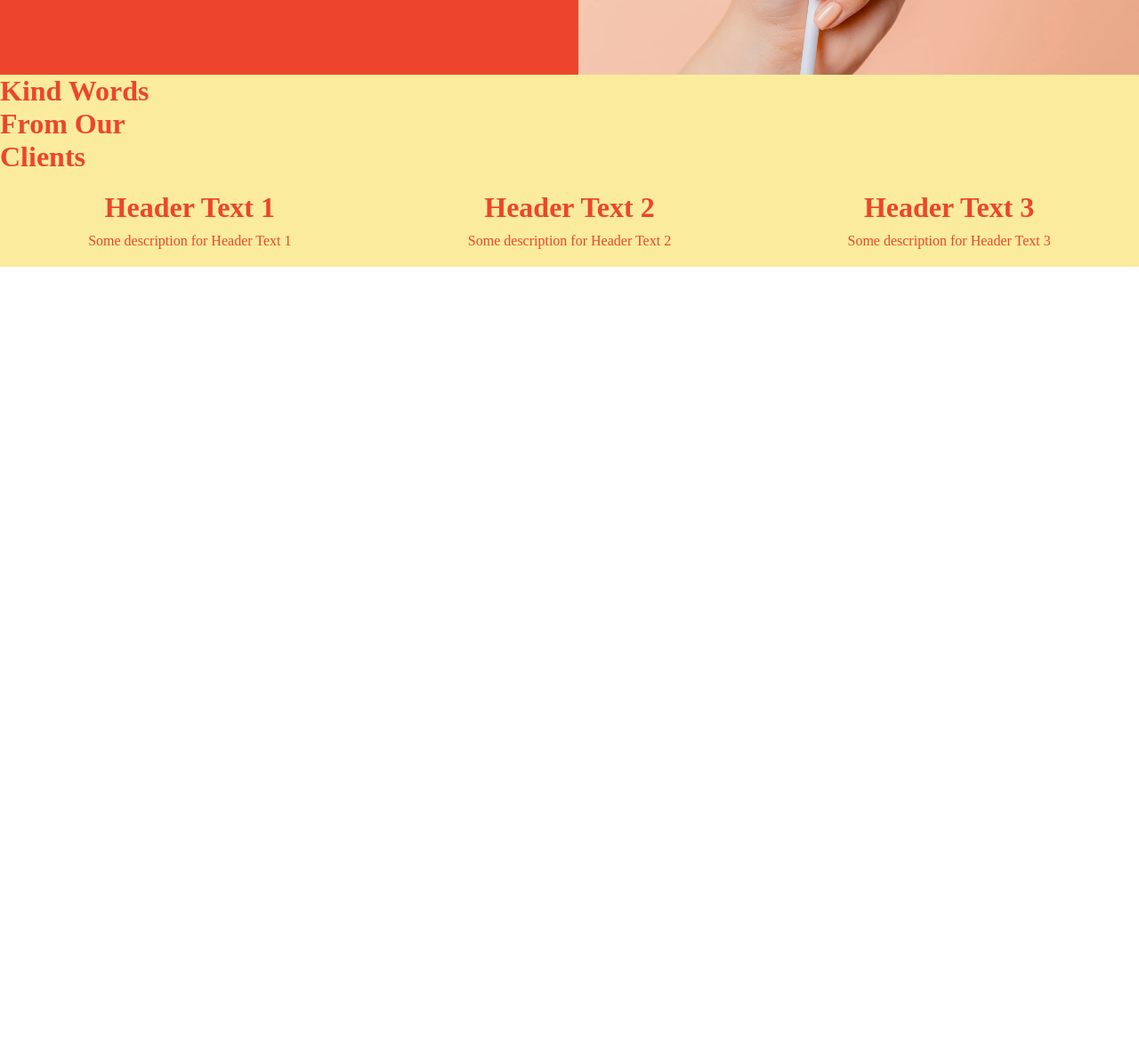
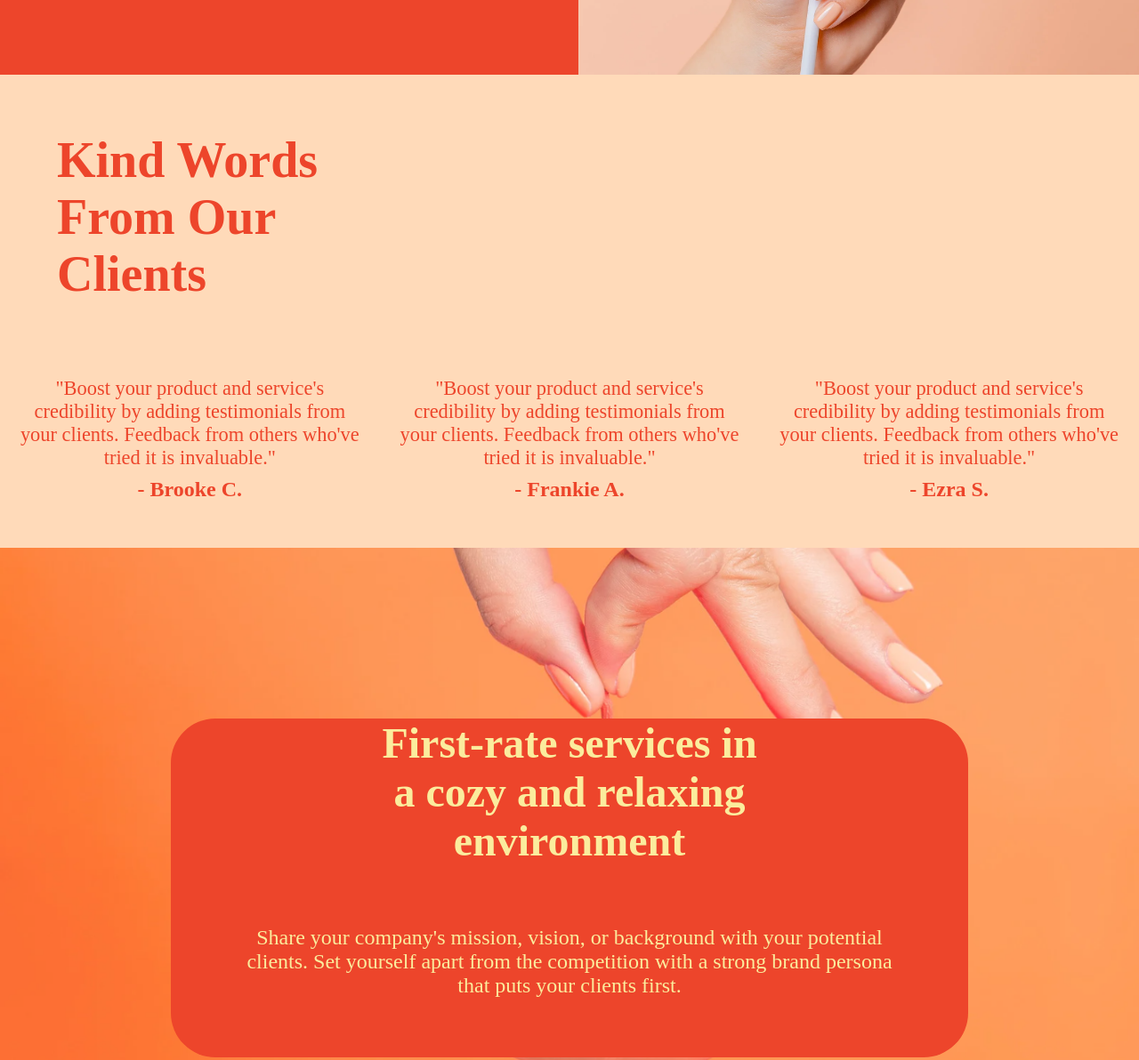
Before and after one commit to angelob120/Nail-Heven, a plain HTML site: page index.html in a window 1280 px wide. Shown: the part 2575-3767 px from the top of the page at 89% size. Before the commit the page ends 2875 px from the top, so only its background shows below. Drawn offline with Linux system fonts and the light colour scheme.

Commit message:
Complete Sections 4-7
Complete styling and layout for sections 4, 5, and 6

Update HTML to include Font Awesome library

Add social media icons to sec-7-text-square-3 in HTML

Correct other minor styling issues in sections 4, 5, 6, and 7

Test and verify visual appearance of sections 4, 5, 6, and 7

added notes to all sections

```diff
--- a/index.html
+++ b/index.html
@@ -5,6 +5,7 @@
     <meta http-equiv="X-UA-Compatible" content="IE=edge">
     <meta name="viewport" content="width=device-width, initial-scale=1.0">
     <link rel="stylesheet" href="style.css">
+    <link rel="stylesheet" href="https://cdnjs.cloudflare.com/ajax/libs/font-awesome/6.0.0-beta3/css/all.min.css" integrity="sha384-KyZXEAg3QhqLMpG8r+Knujsl7/1M2i0v/7D5F+3v9XlMnG570zB6Ew8RJtL8R0p/6" crossorigin="anonymous">
     <title>Document</title>
 </head>
 <body>
@@ -149,69 +150,89 @@
             <h1>Promise You</h1>
             <!-- Row container -->
             <div class="sec-4-container-row">
-                <div class="sec-4-text-square-1">
-                  <p>Non-toxic products</p>
+                <div class="sec-4-text-square-1"> <!-- First promise container -->
+                <p>Non-toxic products</p> <!-- First promise text -->
                 </div>
-                <div class="sec-4-text-square-2">
-                  <p>Clean environment</p>
+                <div class="sec-4-text-square-2"> <!-- Second promise container -->
+                <p>Clean environment</p> <!-- Second promise text -->
                 </div>
-                <div class="sec-4-text-square-3">
-                  <p>Trained technicians</p>
+                <div class="sec-4-text-square-3"> <!-- Third promise container -->
+                <p>Trained technicians</p> <!-- Third promise text -->
                 </div>
             </div>
         </div>
         <!-- Image container -->
         <div class="sec-4-image-container">
-            <img src="sec-4-img.png" alt="Your image description">
+            <img src="sec-4-img.png" alt="Your image description"> <!-- Section 4 image -->
         </div>
     </div>
-
     <!-- section 4 ends -->
 
 
-    <!-- section 5 starts -->
 
-    <!-- Section 5 starts -->
-
-<!-- section 5 starts -->
-
-
-    <div class="sec-5">
-        <div class="sec-5-header-text-postion">
+    <div class="sec-5"> <!-- Section 5 main container -->
+        <div class="sec-5-header-text-postion"> <!-- Header text container -->
             <h1>Kind Words</h1>
-            <h1>From Our </h1>
+            <h1>From Our</h1>
             <h1>Clients</h1>
         </div>
 
-        <div class="sec-5-container">
-            <div class="sec-5-row">
-            <div class="sec-5-text">
-                <h1>Header Text 1</h1>
-                <p>Some description for Header Text 1</p>
+       <div class="sec-5-container"> <!-- Testimonials container -->
+           <div class="sec-5-row"> <!-- Row of testimonials -->
+               <div class="sec-5-text"> <!-- First testimonial container -->
+                   <!-- Testimonial text -->
+                   <p>"Boost your product and service's credibility by adding testimonials from your clients. Feedback from others who've tried it is invaluable."</p>
+                   <h6>- Brooke C.</h6> <!-- Testimonial author -->
+               </div>
+               <div class="sec-5-text"> <!-- Second testimonial container -->
+                   <!-- Testimonial text -->
+                   <p>"Boost your product and service's credibility by adding testimonials from your clients. Feedback from others who've tried it is invaluable."</p>
+                   <h6>- Frankie A.</h6> <!-- Testimonial author -->
+               </div>
+               <div class="sec-5-text"> <!-- Third testimonial container -->
+                   <!-- Testimonial text -->
+                   <p>"Boost your product and service's credibility by adding testimonials from your clients. Feedback from others who've tried it is invaluable."</p>
+                   <h6>- Ezra S.</h6> <!-- Testimonial author -->
+               </div>
+           </div>
+       </div>
+   </div>
+   <!-- section 5 ends -->
+
+
+
+
+    <div class="sec-6-container"> <!-- Section 6 main container -->
+        <div class="sec-6-text-box"> <!-- Text box container -->
+            <h1>First-rate services in</h1>
+            <h1>a cozy and relaxing</h1>
+            <h1>environment</h1>
+            <!-- Paragraph text describing the company's mission, vision, or background -->
+            <p>Share your company's mission, vision, or background with your potential clients. Set yourself apart from the competition with a strong brand persona that puts your clients first.</p>
+        </div>
+    </div>
+    <!-- section 6 ends -->
+
+
+
+    <div class="sec-7"> <!-- Section 7 main container -->
+        <div class="sec-7-header-text"> <!-- Header text container -->
+            <h1>We Would Love To</h1>
+            <h1>Hear <em>From You!</em></h1>
+        </div>
+        <div class="sec-7-container-row"> <!-- Row container for the three text squares -->
+            <div class="sec-7-text-square-1"> <!-- First text square for phone number -->
+                <p><b>Phone:</b> (123) 456-7890</p>
             </div>
-            <div class="sec-5-text">
-                <h1>Header Text 2</h1>
-                <p>Some description for Header Text 2</p>
+            <div class="sec-7-text-square-2"> <!-- Second text square for email -->
+                <p><b>Email: </b>hello@reallygreatsite.com</p>
             </div>
-            <div class="sec-5-text">
-                <h1>Header Text 3</h1>
-                <p>Some description for Header Text 3</p>
-            </div>
+            <div class="sec-7-text-square-3"> <!-- Third text square for creator's name -->
+                <p><b>Created By:</b> Angelo Brown</p>
             </div>
         </div>
     </div>
-
-
-  <!-- section 5 ends -->
-
-
-<!-- Section 5 ends -->
-
-
-    </div>
-
-    <!-- section 5 ends -->
-
+    <!-- section 7 ends  -->
 
 
 </body>
--- a/style.css
+++ b/style.css
@@ -353,8 +353,18 @@
 
 /* Container styling */
 .sec-5{
-    background-color: #FBEC9D;
+    background-color: #FFDAB9;
     color: #ED452B;
+}
+
+.sec-5-header-text-postion{
+    margin-left: 5%;
+    margin-top: 5%;
+    margin-bottom: 5%;
+}
+
+.sec-5-header-text-postion h1{
+    font-size: 3.5em;
 }
 
 .sec-5-container {
@@ -362,6 +372,7 @@
     display: flex;
     justify-content: center;
     align-items: center;
+    margin-bottom: 2.5%;
   }
 
   /* Row container styling */
@@ -379,11 +390,128 @@
     align-items: center;
     text-align: center;
     padding: 20px;
+    width: 30%;
   }
 
   /* Header text styling */
   .sec-5-text h1 {
-    margin-bottom: 10px;
+    font-size: 2em;
+  }
+
+    /* Header text styling */
+  .sec-5-text p {
+    font-size: 1.4em;
+  }
+
+    .sec-5-text h6 {
+        margin-top: 2.5%;
+    font-size: 1.5em;
   }
 
   /* Section 5 ends */
+
+
+
+/* Section 6 starts */
+
+/* Container with background image */
+/* Set up the container for section 6 with a background image and positioning */
+.sec-6-container {
+background-image: url("section 6 background .png");
+background-size: cover;
+background-position: center;
+background-repeat: no-repeat;
+width: 100%;
+height: auto;
+display: flex;
+justify-content: center;
+align-items: center;
+text-align: center;
+background-color: rgba(255, 255, 255, 0.3); /* Adjust the opacity as needed */
+}
+
+/* Text box styling /
+/* Style the text box within section 6 */
+.sec-6-text-box {
+background-color: #ED452B; /* Adjust the opacity as needed */
+width: 70%; /* Adjust the width as needed */
+height: auto; /* Adjust the height as needed */
+border-radius: 50px; /* Adjust the border radius as needed */
+margin-top: 15%;
+margin-bottom: 10%;
+margin-left: 10%;
+color: #FBEC9D;
+margin-right: 10%;
+}
+
+/* Style the h1 elements within the text box */
+.sec-6-text-box h1{
+margin: 0 20%;
+font-size: 3em;
+}
+
+/* Style the paragraph elements within the text box */
+.sec-6-text-box p{
+margin: 7.5%;
+font-size: 1.5em;
+}
+
+/* Section 6 ends */
+
+
+
+/* section 7 start /
+/ Set the background color and text color for section 7 */
+.sec-7 {
+    background-color: #ED452B;
+    color: #FFDAB9;
+    }
+
+    /* Style the header text in section 7 */
+    .sec-7-header-text {
+    margin-left: 5%;
+    margin-top: 5%;
+    font-size: 2em;
+    font: 900;
+    }
+
+    /* Ensure h1 elements within the header text are bold */
+    .sec-7-header-text h1 {
+    font: 900;
+    }
+
+    /* Set the style of emphasized text within the header text */
+    .sec-7-header-text em {
+    text-decoration: none;
+    font-style: normal;
+    color: #FBEC9D;
+    }
+
+    /* Section 7 Container /
+    / Configure the layout and sizing of the container row */
+    .sec-7-container-row {
+    display: flex;
+    margin-top: 10%;
+    flex-direction: column; /* Updated to 'column' for stacking */
+    height: auto;
+    width: 50%;
+    margin-left: 5%;
+    }
+
+    /* Text Square Styling /
+    / Apply common styles to all text squares within section 7 */
+    .sec-7-text-square-1, .sec-7-text-square-2, .sec-7-text-square-3 {
+    background-color: white;
+    text-align: center;
+    object-fit: cover;
+    text-align: left;
+    margin: 0 10px;
+    border-radius: 50px;
+    margin-bottom: 20px;
+    padding: 20px 40px;
+    color: black;
+    font-size: 1.5em;
+    color: #ED452B;
+    }
+
+    /* section 7 ends */
```
Also changed, not shown: section 6 background .png (added), section 6 background image.png (added).
